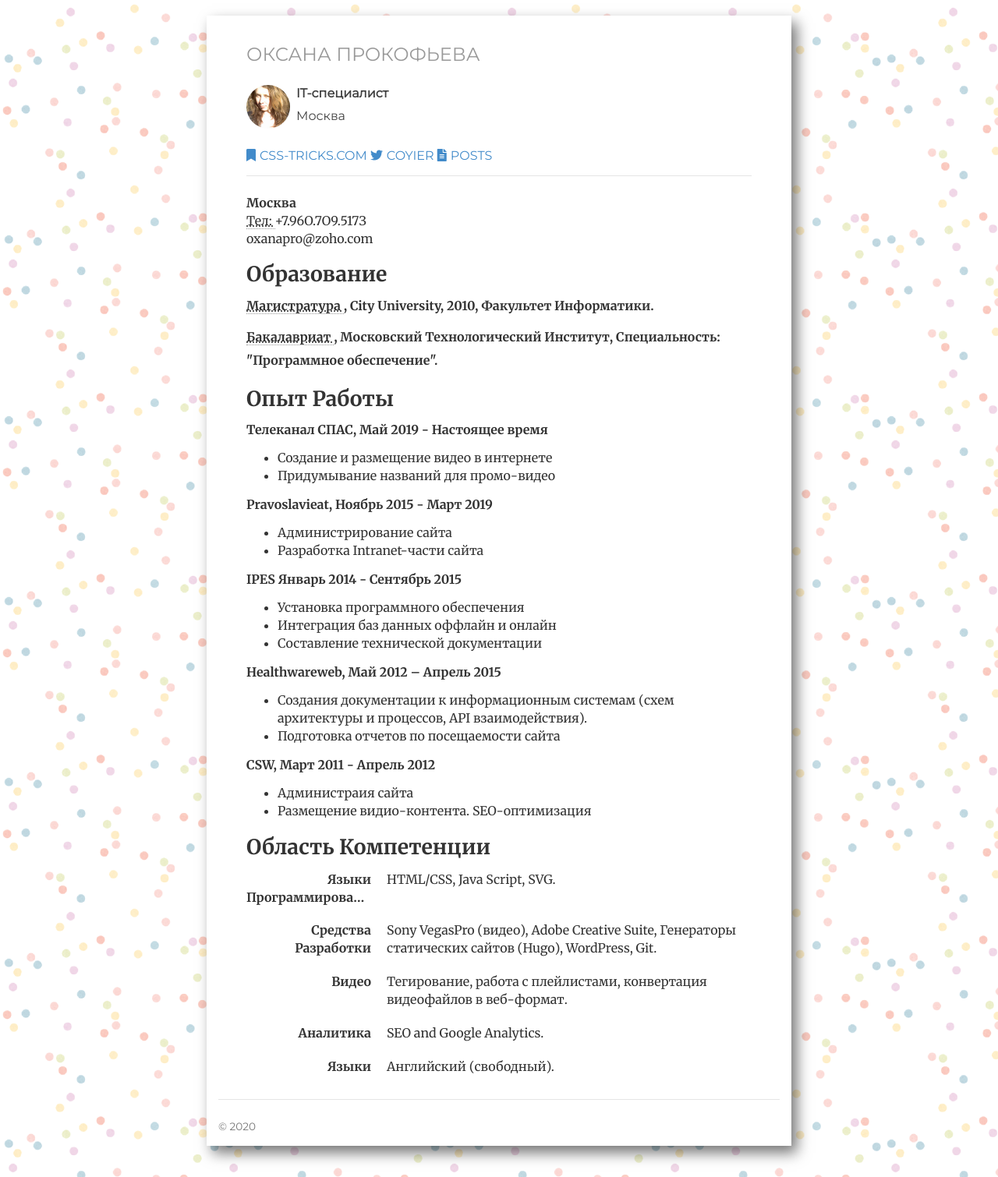
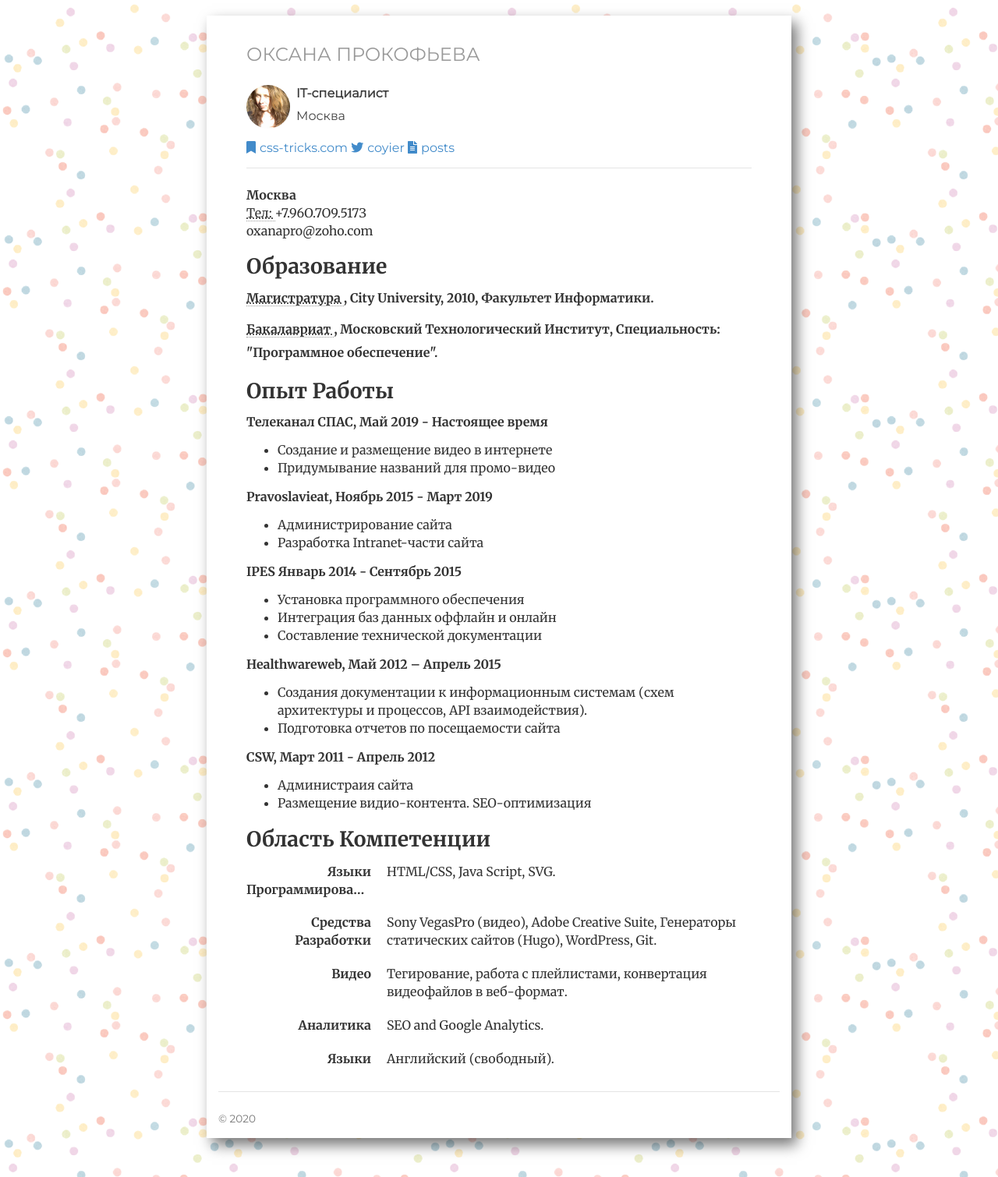
Before and after one commit to cvkp/cvkp.github.io, a Jekyll site: the page built from index.html, in a window 1280 px wide. Shown: the whole page at 78% size. Built offline with Jekyll 4.4.1, drawn with Linux system fonts in a browser that asks for light colours; nearby versions of some CDN libraries; the list of posts is cut into pages by our own code.

Commit message:
Update style.css

```diff
--- a/css/style.css
+++ b/css/style.css
@@ -862,3 +862,10 @@ font-size: 16px;
 
 line-height: 18px;
 }
+
+/* CV-links */
+
+.cv-links {
+    text-transform: lowercase;
+    margin-top: -10px;
+}
```
